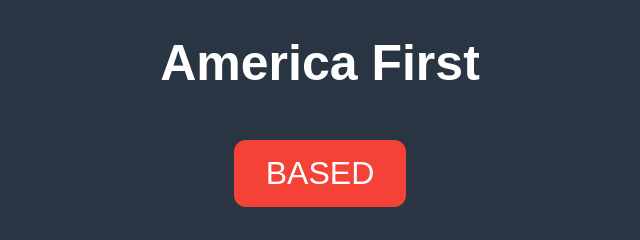
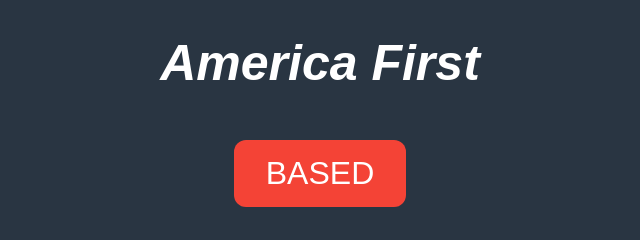
Before and after one commit to distant-zoomer/fuentes-based-app, a plain HTML site: page index.html in a window 1280 px wide. Shown: the top 240 px of the page, 320-960 px from the left. Drawn offline with Linux system fonts and the light colour scheme.

Commit message:
Made title italic

```diff
--- a/styles/styles.css
+++ b/styles/styles.css
@@ -4,6 +4,10 @@ body {
 
 h1 {
   font-size: 50px;
+}
+
+#app-title {
+  font-style: italic;
 }
 
 .disable-dbl-tap-zoom {
```
Also changed, not shown: index.html (+1 -0 lines).
